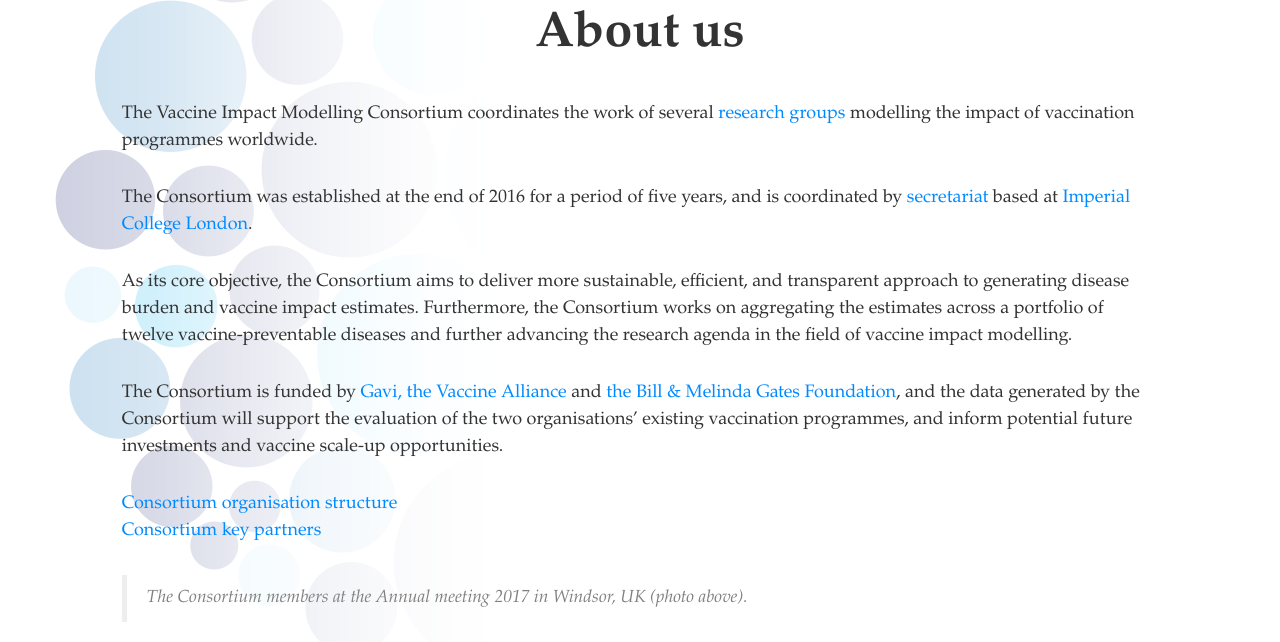
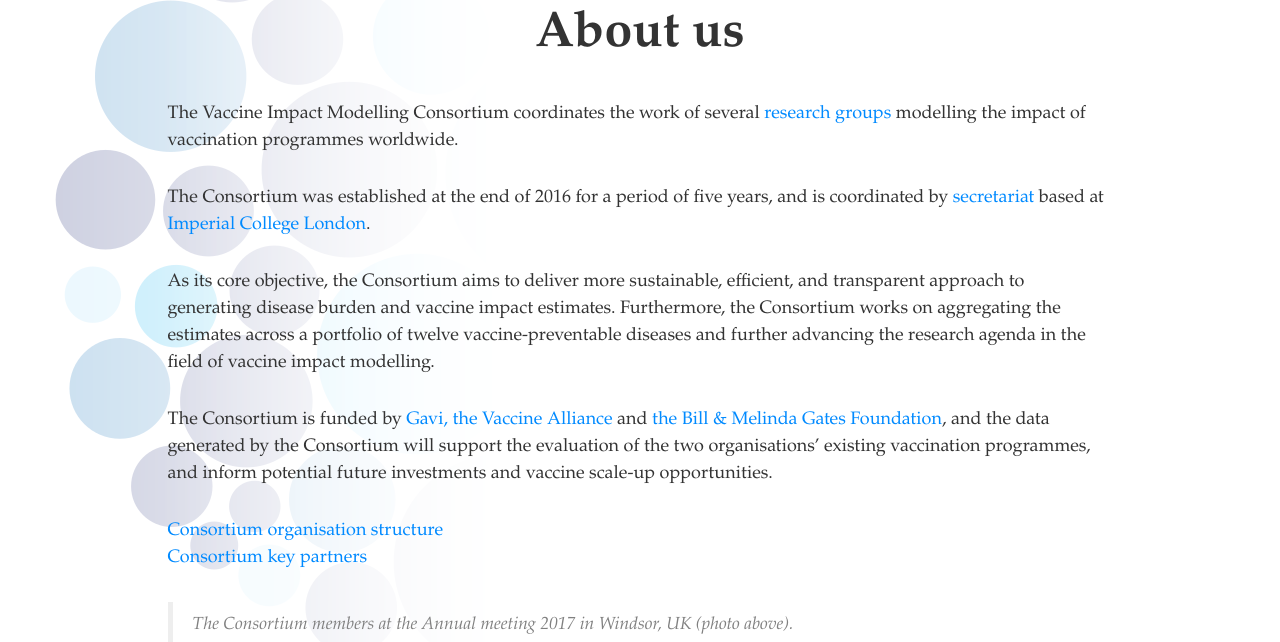
Before and after one commit to vimchub/vaccineimpact, a Jekyll site: the page built from aboutus.md, in a window 1280 px wide and 1400 px high, scrolled down 519 px. Shown: the part 155-797 px from the top of the window. Built offline with Jekyll 4.4.1, drawn with Linux system fonts in a browser that asks for light colours; nearby versions of some CDN libraries; comment, search, counter and statistics services are not loaded; grey boxes are pictures that could not be loaded.

Commit message:
Fix style

```diff
--- a/_layouts/index.html
+++ b/_layouts/index.html
@@ -4,7 +4,7 @@
 
 {% include header.html type="page" %}
 
-<div class="container-fluid" role="main">
+<div class="container container-wide" role="main">
   <div class="row">
     <div class="col-md-10 col-md-offset-1 col-sm-12">
 	  {{ content }}
--- a/css/main.css
+++ b/css/main.css
@@ -52,6 +52,12 @@
 @media only screen and (min-width: 768px) {
   .main-content {
     padding-top: 130px;
+  }
+}
+
+@media only screen and (min-width : 1500px) {
+  .container-wide {
+    width: 1475px;
   }
 }
 
```
